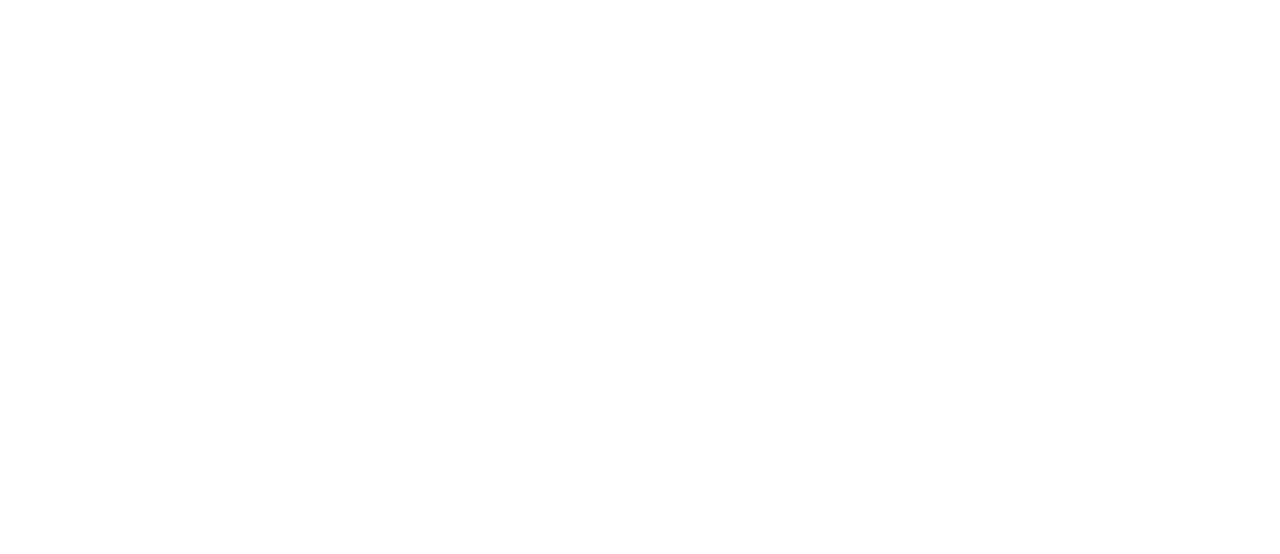
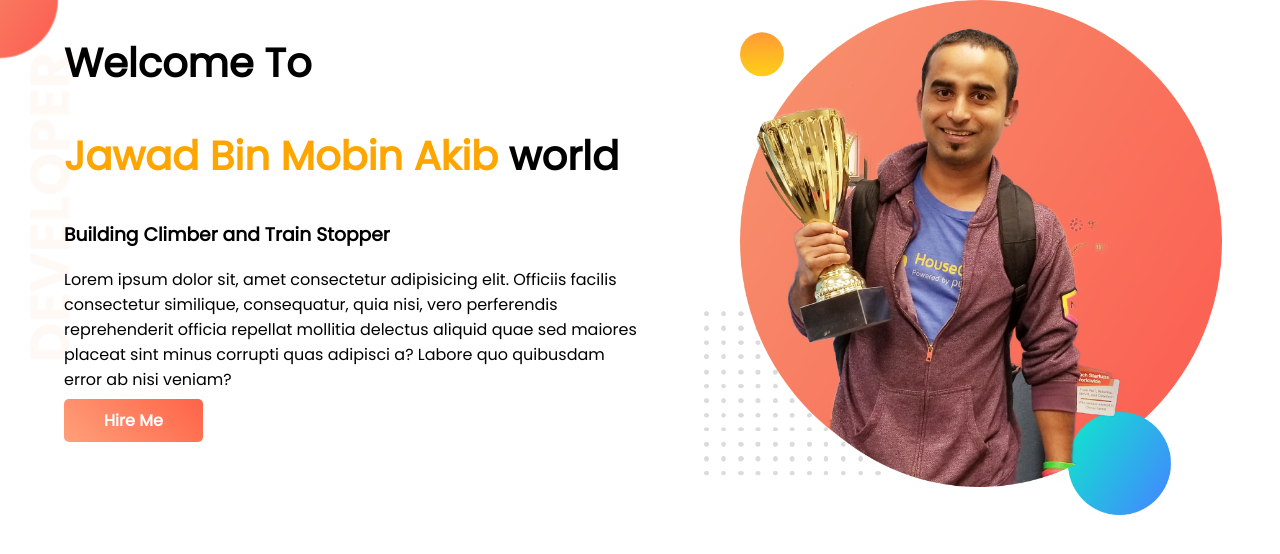
Before and after one commit to jbmakib/developer-portfolio, a plain HTML site: page index.html in a window 1280 px wide. Drawn offline with Linux system fonts and the light colour scheme.

Commit message:
top banner added

```diff
--- a/index.html
+++ b/index.html
@@ -6,10 +6,34 @@
     <meta http-equiv="X-UA-Compatible" content="IE=edge">
     <meta name="viewport" content="width=device-width, initial-scale=1.0">
     <title>Akib Portfolio Website</title>
+    <link rel="preconnect" href="https://fonts.googleapis.com">
+    <link rel="preconnect" href="https://fonts.gstatic.com" crossorigin>
+    <link href="https://fonts.googleapis.com/css2?family=Poppins&display=swap" rel="stylesheet">
+    <link rel="stylesheet" href="style.css">
 </head>
 
 <body>
-
+    <section class="top-banner">
+        <div class="half-width">
+            <h1>
+                Welcome To
+            </h1>
+            <h1>
+                <span class="orange-color">Jawad Bin Mobin Akib</span> world
+            </h1>
+            <h3>
+                Building Climber and Train Stopper
+            </h3>
+            <p>
+                Lorem ipsum dolor sit, amet consectetur adipisicing elit. Officiis facilis consectetur similique, consequatur, quia nisi, vero perferendis reprehenderit officia repellat mollitia delectus aliquid quae sed maiores placeat sint minus corrupti quas adipisci
+                a? Labore quo quibusdam error ab nisi veniam?
+            </p>
+            <a class="link-button" href="https://www.linkedin.com/in/jbmakib" target="_blank">Hire Me</a>
+        </div>
+        <div class="half-width">
+            <img src="images/jhankar.png" alt="">
+        </div>
+    </section>
 </body>
 
 </html>
--- a/style.css
+++ b/style.css
@@ -0,0 +1,40 @@
+body {
+    font-family: 'Poppins', sans-serif;
+    padding: 0;
+    margin: 0;
+}
+
+h1 {
+    font-size: 40px;
+}
+
+.orange-color {
+    color: orange;
+}
+
+section {
+    display: flex;
+}
+
+.half-width {
+    width: 50%;
+    padding-left: 5%;
+}
+
+.half-width img {
+    width: 90%
+}
+
+.link-button {
+    text-decoration: none;
+    background-image: linear-gradient(45deg, lightsalmon, tomato);
+    padding: 10px 40px;
+    border-radius: 5px;
+    color: white;
+    font-weight: 700;
+}
+
+.top-banner {
+    background-image: url(images/top-banner.png);
+    background-repeat: no-repeat;
+}
```
Also changed, not shown: images/dream-bg.png (added), images/exp-bg.png (added), images/jhankar.png (added), images/jhankar2.png (added), images/my-bg.png (added), images/my-bg2.png (added), images/top-banner.png (added).
